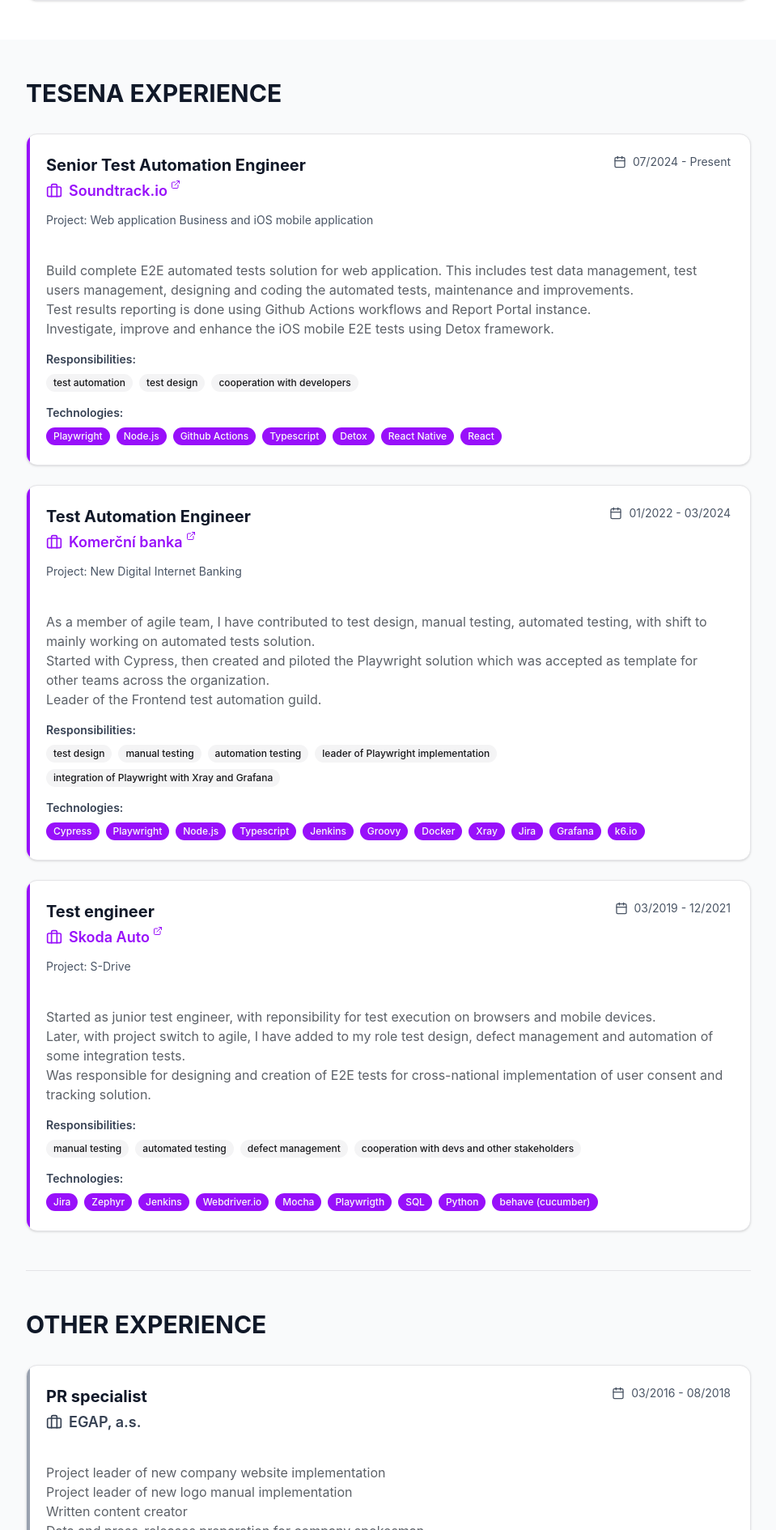
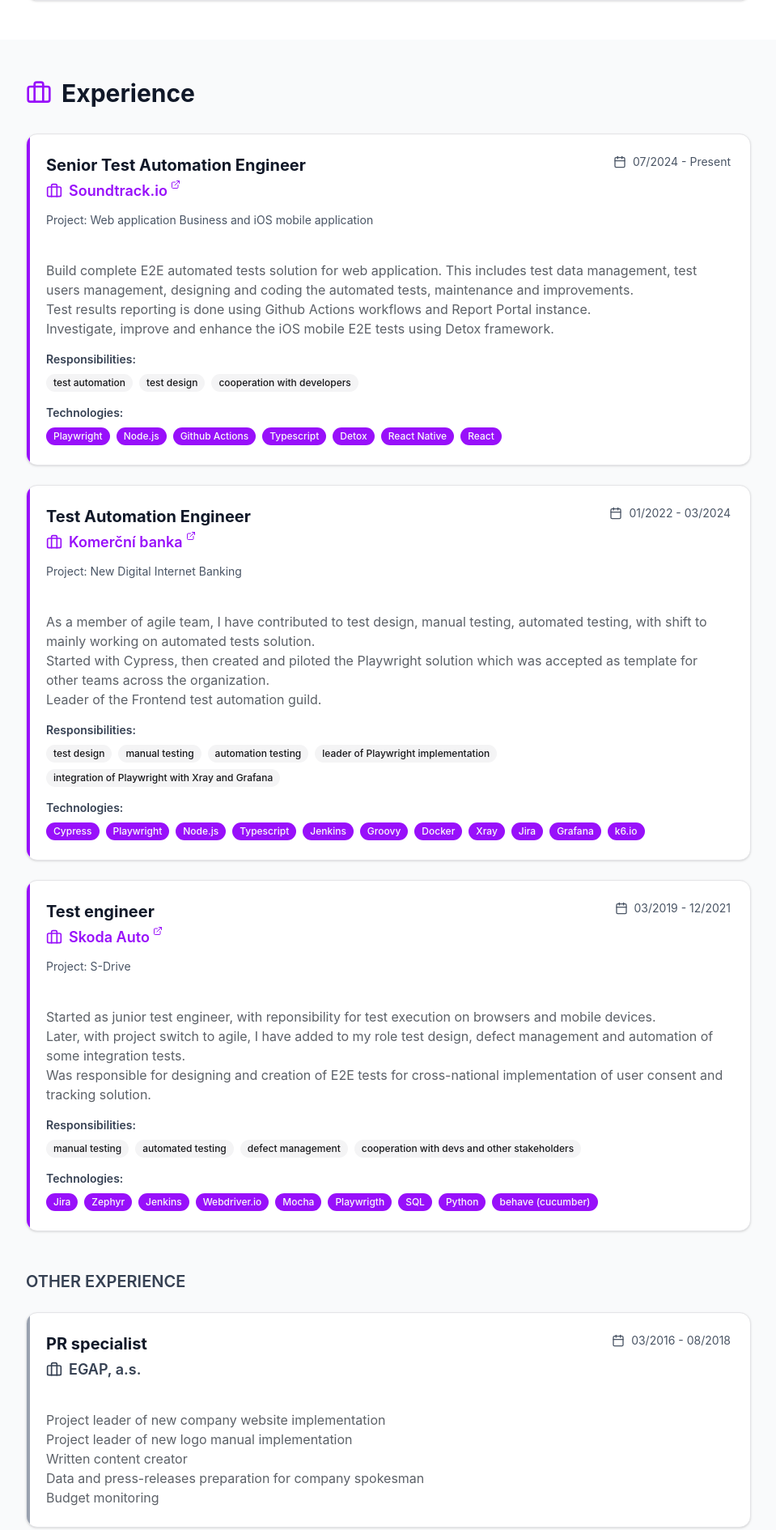
Before and after one commit to radekBednarik/personal_cv_page, a React (Vite) app: page / in a window 1280 px wide. Shown: the part 610-2500 px from the top of the page at 81% size, without its empty margins (160-1119 px from the left). Built offline with nearby package versions, Linux system fonts and the light colour scheme.

Commit message:
chore: Remove separateors

```diff
--- a/src/components/EducationCertsSection.tsx
+++ b/src/components/EducationCertsSection.tsx
@@ -1,7 +1,6 @@
 import { Award, Calendar, GraduationCap, Languages } from "lucide-react";
 import { Badge } from "@/components/ui/badge";
 import { Card, CardContent, CardHeader, CardTitle } from "@/components/ui/card";
-import { Separator } from "@/components/ui/separator";
 import type {
 	CertificationsSection,
 	EducationSection,
@@ -61,8 +60,6 @@
 						))}
 				</div>
 
-				<Separator className="my-12 dark:bg-gray-700" />
-
 				{/* Certifications Section */}
 				{certifications.items.length > 0 && (
 					<>
@@ -103,8 +100,6 @@
 									</Card>
 								))}
 						</div>
-
-						<Separator className="my-12 dark:bg-gray-700" />
 					</>
 				)}
 
--- a/src/components/ExperienceSection.tsx
+++ b/src/components/ExperienceSection.tsx
@@ -1,7 +1,6 @@
 import { Briefcase, Calendar, ExternalLink } from "lucide-react";
 import { Badge } from "@/components/ui/badge";
 import { Card, CardContent, CardHeader, CardTitle } from "@/components/ui/card";
-import { Separator } from "@/components/ui/separator";
 import type {
 	ExperienceSection as ExperienceSectionType,
 	ProjectsSection,
@@ -63,9 +62,12 @@
 	return (
 		<section className="py-12 px-4 bg-gray-50 dark:bg-gray-900">
 			<div className="container mx-auto max-w-4xl">
-				<h2 className="text-3xl font-bold text-gray-900 dark:text-gray-100 mb-8">
-					{experience.name}
-				</h2>
+				<div className="flex items-center gap-3 mb-8">
+					<Briefcase className="h-8 w-8 text-purple-600 dark:text-purple-400" />
+					<h2 className="text-3xl font-bold text-gray-900 dark:text-gray-100">
+						Experience
+					</h2>
+				</div>
 
 				<div className="space-y-6">
 					{experience.items
@@ -154,10 +156,9 @@
 				{/* Other Experience Section */}
 				{projects && projects.items.length > 0 && (
 					<>
-						<Separator className="my-12 dark:bg-gray-700" />
-						<h2 className="text-3xl font-bold text-gray-900 dark:text-gray-100 mb-8">
+						<h3 className="text-xl font-semibold text-gray-700 dark:text-gray-300 mt-12 mb-6">
 							{projects.name}
-						</h2>
+						</h3>
 
 						<div className="space-y-6">
 							{projects.items
```
